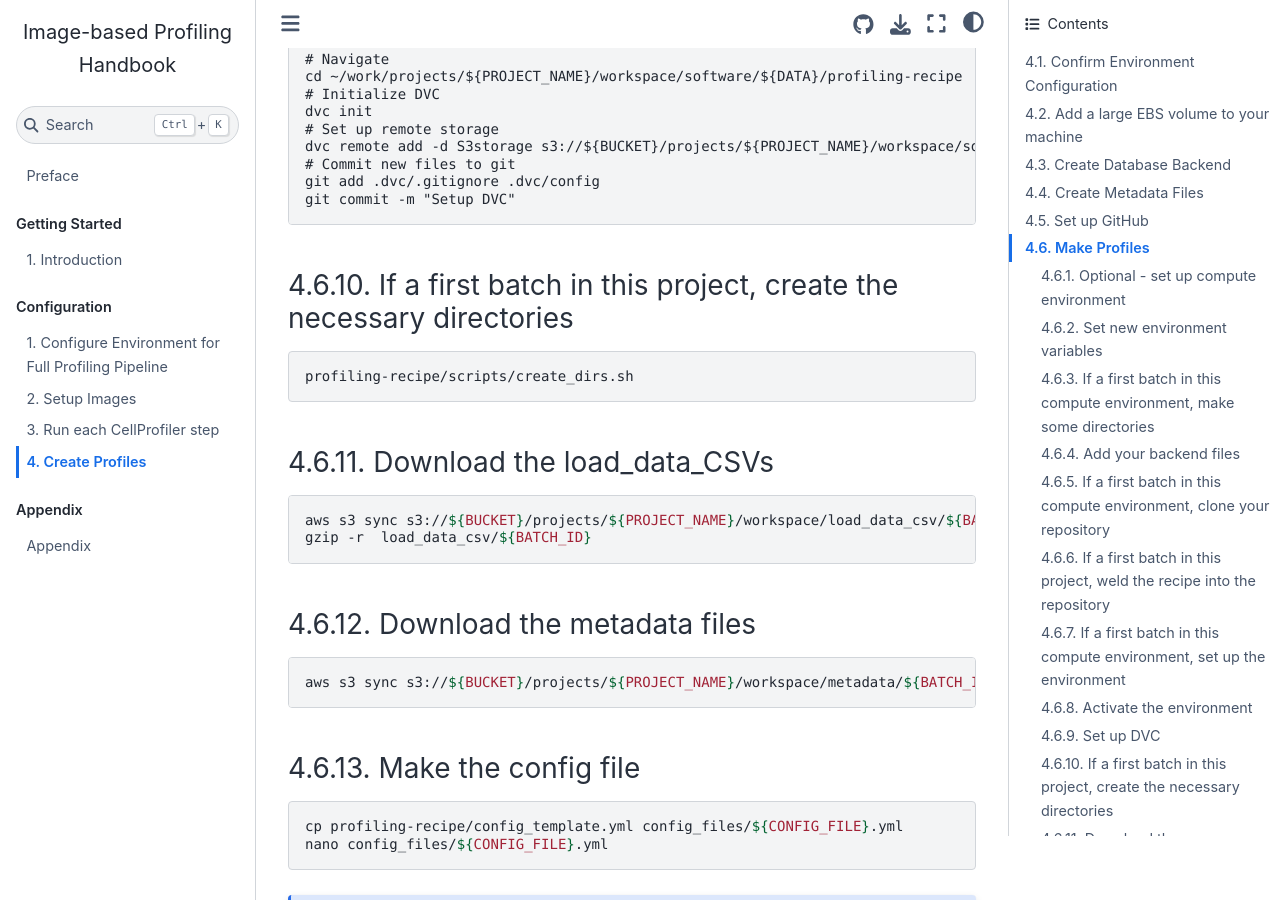
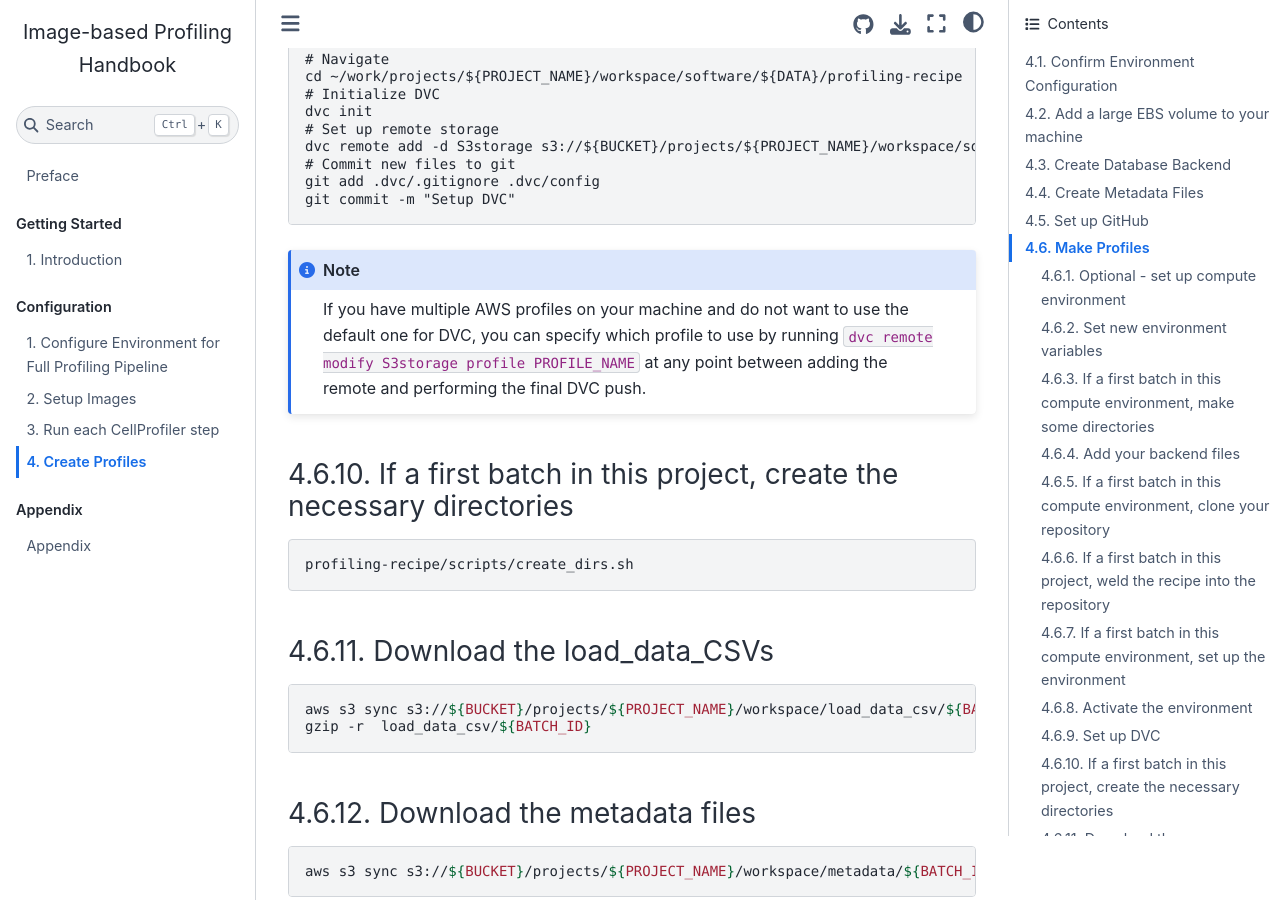
Before and after one commit to cytomining/profiling-handbook, a Jupyter Book: the page built from 05-create-profiles.md, in a window 1280 px wide and 900 px high, scrolled down 8302 px. Built offline with Jupyter Book 1.0.4 settings and Sphinx 7.4.7 and the Sphinx Book theme 1.1.4, drawn with Linux system fonts in a browser that asks for light colours; some of the changed text lies outside the part shown.

Commit message:
Update 05-create-profiles.md

````diff
--- a/05-create-profiles.md
+++ b/05-create-profiles.md
@@ -299,6 +299,9 @@ git add .dvc/.gitignore .dvc/config
 git commit -m "Setup DVC"
 ```
 
+```{note}
+If you have multiple AWS profiles on your machine and do not want to use the default one for DVC, you can specify which profile to use by running `dvc remote modify S3storage profile PROFILE_NAME` at any point between adding the remote and performing the final DVC push.
+```
 
 ### If a first batch in this project, create the necessary directories
 
@@ -362,6 +365,11 @@ git commit -m 'add files made in profiling'
 git push
 ```
 
+
+```{note}
+If you have multiple AWS profiles on your machine and do not want to use the default one for DVC, you can specify which profile to use by running `dvc remote modify S3storage profile PROFILE_NAME` at any point between adding the remote and performing the final DVC push.
+```
+
 If not using DVC but using a data repository, push all new files to GitHub as follows
 
 ```sh
````
